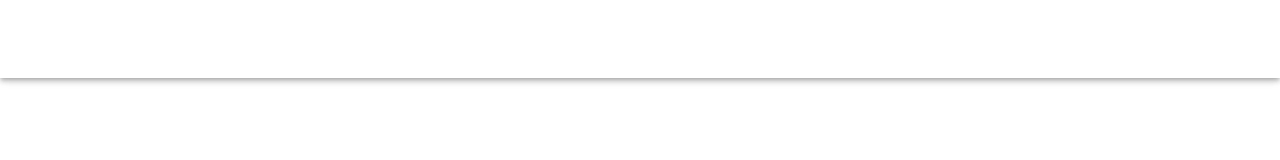
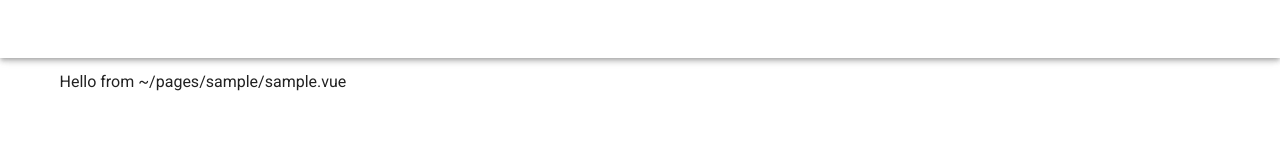
Before and after one commit to Gityaiz/monosashi-nuxt, a Nuxt app: page /sample/sample in a window 1280 px wide. Shown: the part 324-484 px from the top of the page. Built offline with nearby package versions, Linux system fonts and the light colour scheme.

Commit message:
added sample pages

```diff
--- /dev/null
+++ b/pages/sample/index.vue
@@ -0,0 +1,3 @@
+<template>
+  <p>Hello from ~/pages/sample/index.vue</p>
+</template>
--- /dev/null
+++ b/pages/sample/sample.vue
@@ -0,0 +1,3 @@
+<template>
+  <p>Hello from ~/pages/sample/sample.vue</p>
+</template>
```
